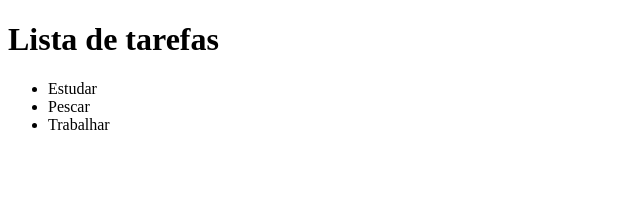
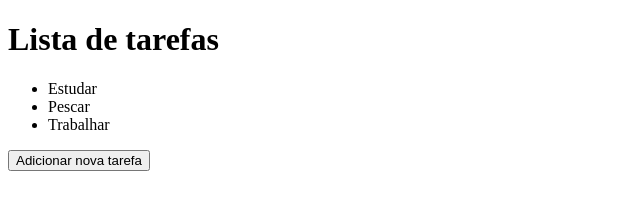
Before and after one commit to WilliamPerete/testedeploy, a plain HTML site: page index.html in a window 1280 px wide. Shown: the whole page, without its empty margins (0-640 px from the left). Drawn offline with Linux system fonts and the light colour scheme.

Commit message:
Adicionando novo botao

```diff
--- a/index.html
+++ b/index.html
@@ -13,6 +13,7 @@
         <li>Pescar</li>
         <li>Trabalhar</li>
     </ul>
+    <button>Adicionar nova tarefa</button>
 
 
 </body>
```
